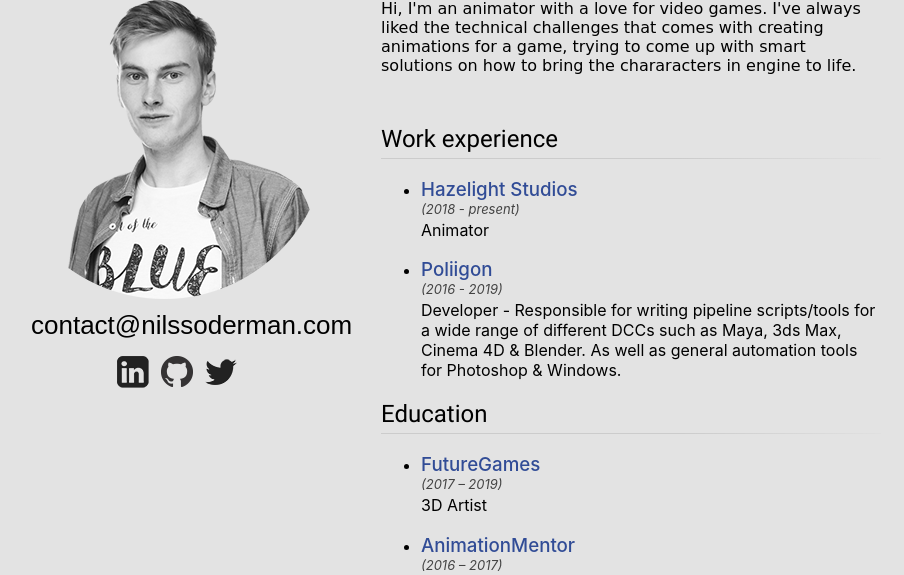
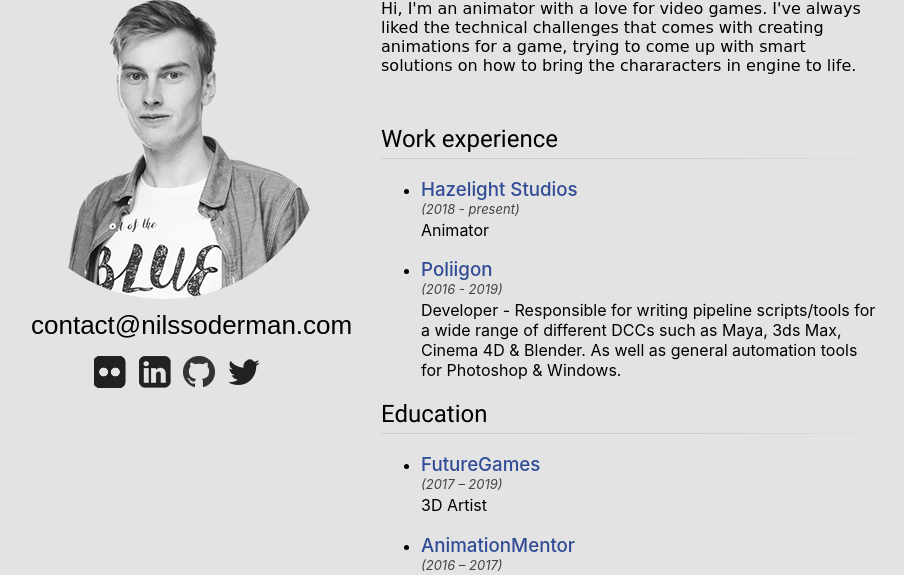
Before and after one commit to nils-soderman/www.nilssoderman.com, a PHP site: page /about/index.php in a window 1280 px wide. Shown: the part 252-827 px from the top of the page, without its empty margins (159-1063 px from the left). Run offline with PHP 8.4, Linux system fonts and the light colour scheme; some web fonts are replaced.

Commit message:
Added flickr icon/url in to the about me page

```diff
--- a/about/index.php
+++ b/about/index.php
@@ -28,6 +28,9 @@ https://github.com/nils-soderman/www.nilssoderman.com
               <div id="contact">
                 <div id="about_email">contact@nilssoderman.com</div>
                 <div id="about_social-media">
+                  <div class="icon-holder">
+                    <a class="icon" href="https://www.flickr.com/photos/nilssoderman/" target="_blank" title="Flickr" rel="noopener"><img class="undraggable" src="./../resources/images/icons/flickr-icon-32x.png" width="32" height="32" alt="Flickr: nilssoderman"></a>
+                  </div>
                   <div class="icon-holder">
                     <a class="icon" href="https://www.linkedin.com/in/nilssoderman/" target="_blank" title="LinkedIn" rel="noopener"><img class="undraggable" src="./../resources/images/linkedin-icon.png" width="32" height="32" alt="LinkedIn: nilssoderman"></a>
                   </div>
```
Also changed, not shown: resources/images/icons/flickr-icon-32x.png (added).
